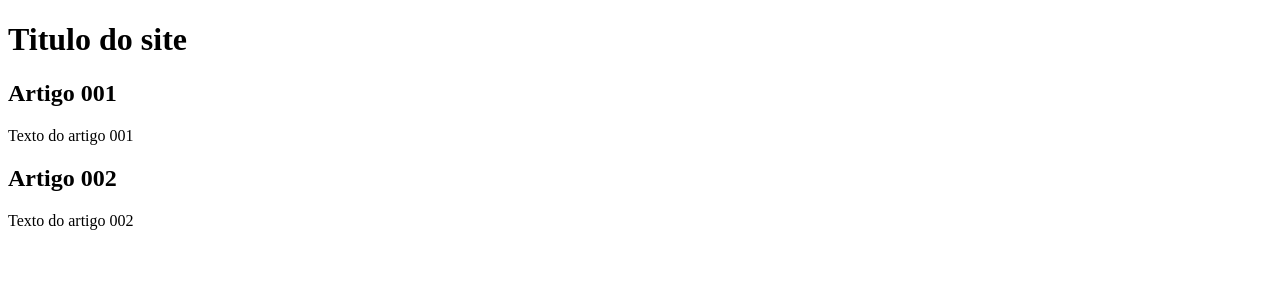
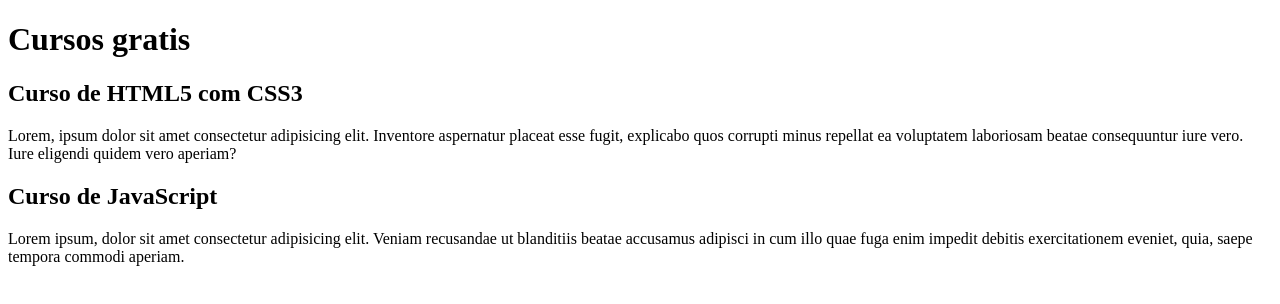
Before and after one commit to uislancruz/projeto-site, a plain HTML site: page index.html in a window 1280 px wide. Drawn offline with Linux system fonts and the light colour scheme.

Commit message:
Comecei a escrever o conteudo

```diff
--- a/index.html
+++ b/index.html
@@ -9,17 +9,17 @@
 <body>
     <main>
         <header>
-            <h1>Titulo do site</h1>
+            <h1>Cursos gratis</h1>
 
         </header>
         <article>
-            <h2>Artigo 001</h2>
-            <p>Texto do artigo 001</p>
+            <h2>Curso de HTML5 com CSS3</h2>
+            <p>Lorem, ipsum dolor sit amet consectetur adipisicing elit. Inventore aspernatur placeat esse fugit, explicabo quos corrupti minus repellat ea voluptatem laboriosam beatae consequuntur iure vero. Iure eligendi quidem vero aperiam?</p>
         </article>
 
         <Article>
-            <h2>Artigo 002</h2>
-            <p>Texto do artigo 002</p>
+            <h2>Curso de JavaScript</h2>
+            <p>Lorem ipsum, dolor sit amet consectetur adipisicing elit. Veniam recusandae ut blanditiis beatae accusamus adipisci in cum illo quae fuga enim impedit debitis exercitationem eveniet, quia, saepe tempora commodi aperiam.</p>
         </Article>
     </main>
 
```
